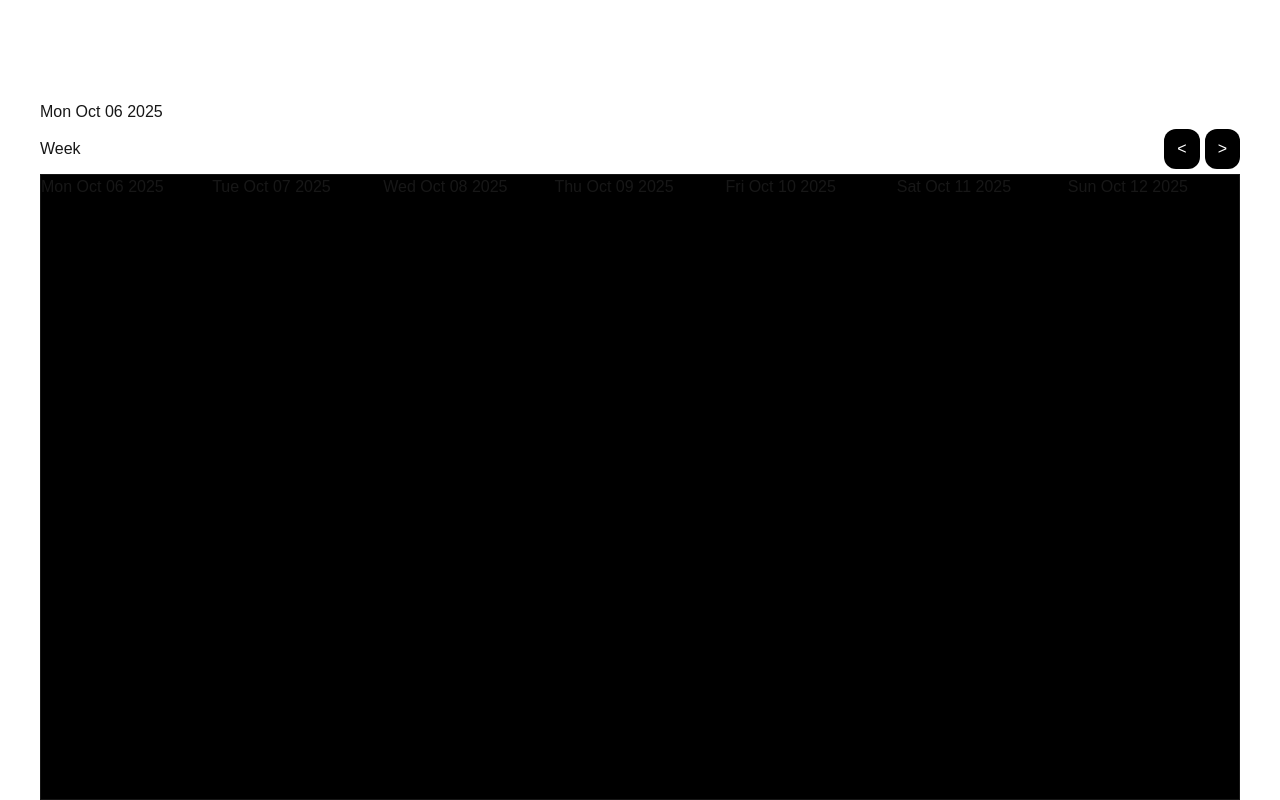
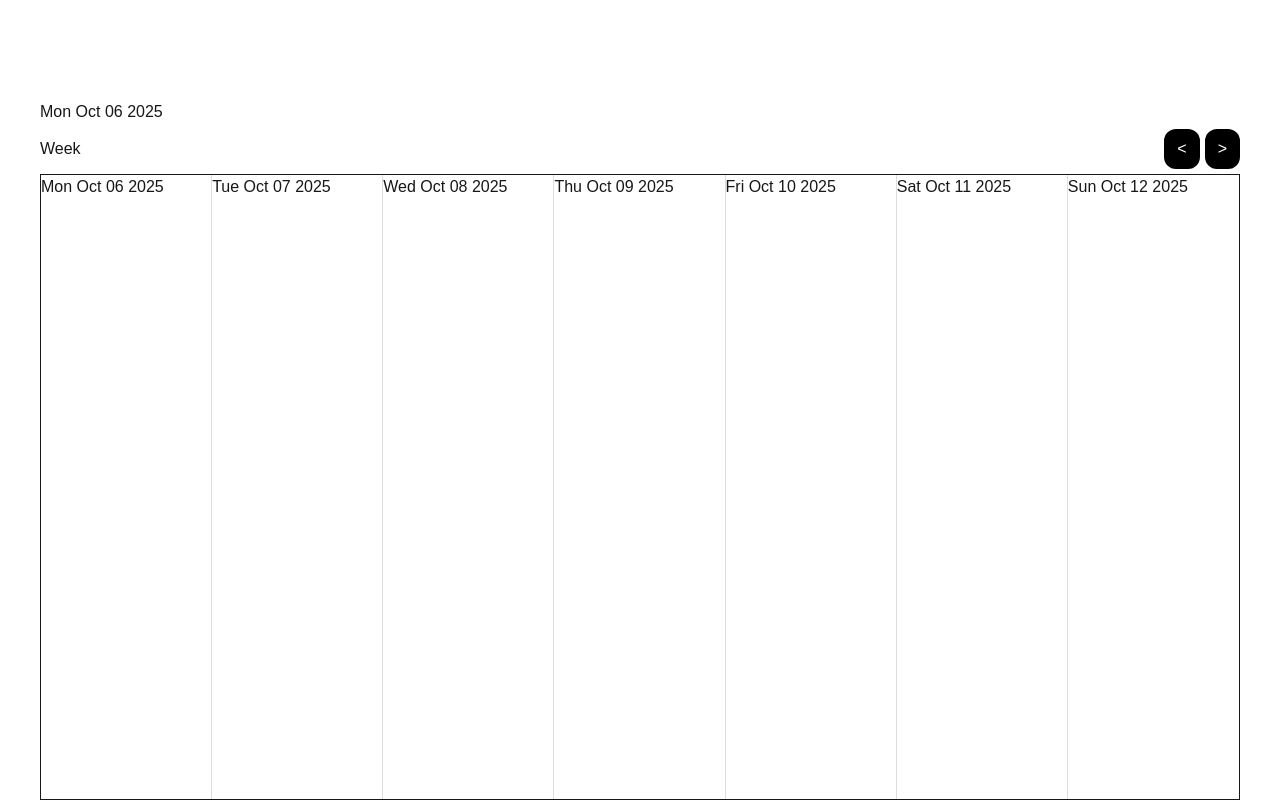
Before and after one commit to 17nbist/COB290-2025-Team-5, a Next.js app: page /dashboard in a window 1280 px wide. Built offline with nearby package versions, Linux system fonts and the light colour scheme.

Commit message:
Task shown on calendar

```diff
--- a/src/app/dashboard/page.js
+++ b/src/app/dashboard/page.js
@@ -16,14 +16,14 @@ export default function Dashboard() {
   }
 
   const tasks = [
-    {id: 0, title: "Task 1", from: new Date(), from: new Date("2025-10-16")},
+    {id: 0, title: "Task 1", from: new Date(), from: new Date("2025-10-16"), to: new Date("2025-10-17")},
   ]
   return (
     <div style={{display: "flex", justifyContent : "center", marginTop : "100px"}}>
       {/* <NavBar items={navItems} activeTab={activeTab} setActiveTab={setActiveTab}/>
       */}
       {/* <PieChart InputData={InputDataExample}></PieChart> */}
-      <Calendar />
+      <Calendar tasks={tasks}/>
     </div>
   );
 }
--- a/src/components/Calendar.js
+++ b/src/components/Calendar.js
@@ -1,16 +1,9 @@
 "use client"
 import {useEffect, useState} from "react";
+import Card from "./Card.js";
 
 export default function Calendar({tasks}) {
-  const [startDate, setStartDate] = useState(() => {
-    let date = new Date();
-    date.setHours(0, 0, 0, 0);
-
-    let dayOfWeek = date.getDay()
-    const diff = dayOfWeek === 0 ? -6 : 1 - dayOfWeek;
-    date.setDate(date.getDate() + diff);
-    return date;
-  });
+  const [startDate, setStartDate] = useState(dateToWeekIndex(new Date()));
 
   function incrementDate() {
     setStartDate(prev => {
@@ -38,10 +31,23 @@ export default function Calendar({tasks}) {
     return dates;
   }
 
+  function getTasksInRange() {
+    let endDate = new Date(startDate);
+    endDate.setDate(startDate.getDate() + 8);
+
+    let fTasks = tasks.filter(t => (
+      t.from < endDate && t.to >= startDate
+    ));
+
+    console.log(fTasks, tasks);
+
+    return fTasks;
+  }
+
   const calendarWidth = 1200;
 
   return (
-    <div style={{display: "flex", flexDirection: "column", gap: "5px", width: calendarWidth + "px", height: "700px"}}>
+    <div style={{display: "flex", flexDirection: "column", gap: "5px", width: calendarWidth + "px", height: "700px", overflowX: "hidden"}}>
       <h1>{startDate.toDateString()}</h1>
       {/*top bar*/}
       <div style={{display: "flex", justifyContent: "space-between", width: "100%", alignItems: "center"}}>
@@ -58,26 +64,60 @@ export default function Calendar({tasks}) {
         borderStyle: "solid", borderWidth: "1px",
         height: "100%",
         gridTemplateColumns: "repeat(7, minmax(0, 1fr))",
-        backgroundColor: "#000",
-        gridColumngap : "1px"
 
       }}>
+
+        {/* dates and dividors */}
         {
-          getDatesInRange().map(e => (
+          getDatesInRange().map((e, i) => (
+            <div key={e.toDateString()}
+              style={{
+                borderRight: i !== 6 ? "1px solid #ddd" : "none",
+              }}
+            >
             <h1>{e.toDateString()}</h1>
+            </div>
           ))
         }
+
+        {/* tasks */}
+        <div style={{position: "absolute", marginTop: "40px"}}>
+        {
+          getTasksInRange().map((t) => (
+            <CalendarTask key={t.id} task={t}></CalendarTask>
+          ))
+        }
+        </div>
+
+
       </div>
     </div>
   )
 }
 
-function CalendarTask() {
+function CalendarTask({task}) {
+
+  let fromIndex = dateToWeekIndex(task.from);
+  let toIndex = dateToWeekIndex(task.to);
+  let left = fromIndex * 1200 / 7
+  let right = toIndex * 1200 / 7
+
+
   return (
-    <div>
+    <Card style={{width: "200px", height: "50px", position: "absolute", left: "171px"}}>
+      <h1>{task.title}</h1>
+    </Card>
+  )
+}
 
-    </div>
-  )
+function dateToWeekIndex(d) {
+  let date = new Date(d)
+  date.setHours(0, 0, 0, 0);
+
+  let dayOfWeek = date.getDay()
+  const diff = dayOfWeek === 0 ? -6 : 1 - dayOfWeek;
+  date.setDate(date.getDate() + diff);
+  return date;
 }
 
 function Button({outerstyle, textStyle, text, icon, onClick}) {
--- a/src/components/Card.js
+++ b/src/components/Card.js
@@ -2,8 +2,8 @@ export default function Card({children, style}) {
   const defaultStyle = {
     padding: "20px",
     borderRadius: "8px",
-    border: "1px solid #000000",
-    backgroundColor: "#ff0000ff",
+    border: "1px solid #e0e0e0",
+    backgroundColor: "#fff",
     boxShadow: "0 2px 8px rgba(0,0,0,0.1)",
   };
 
```
